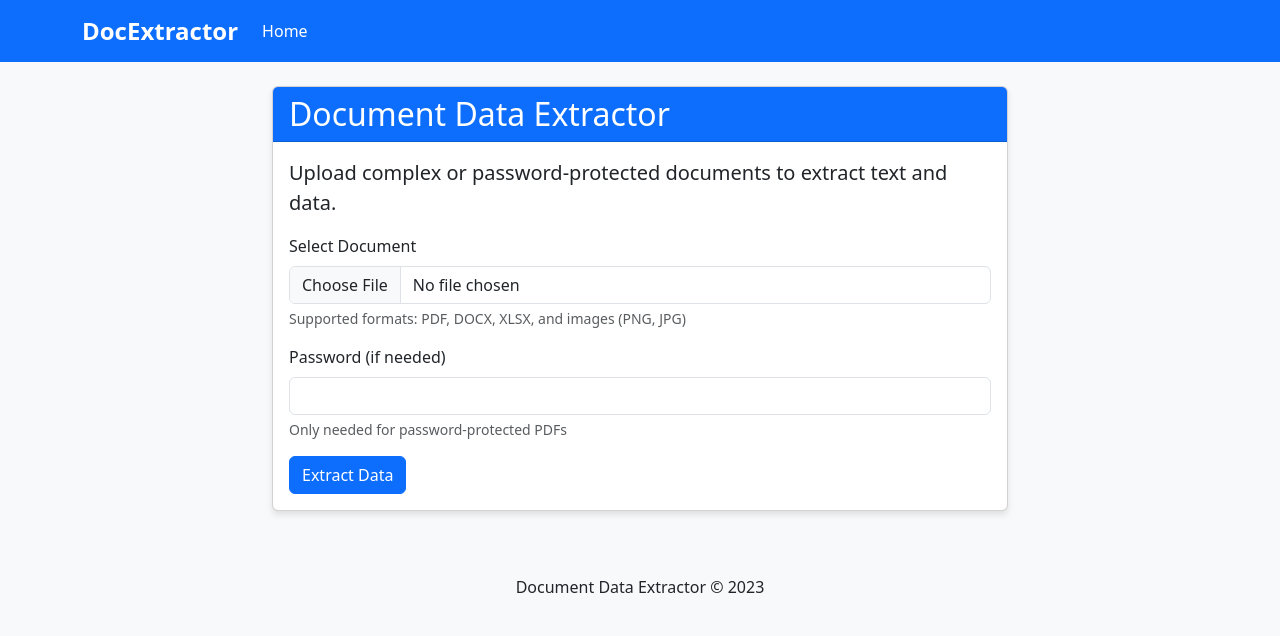
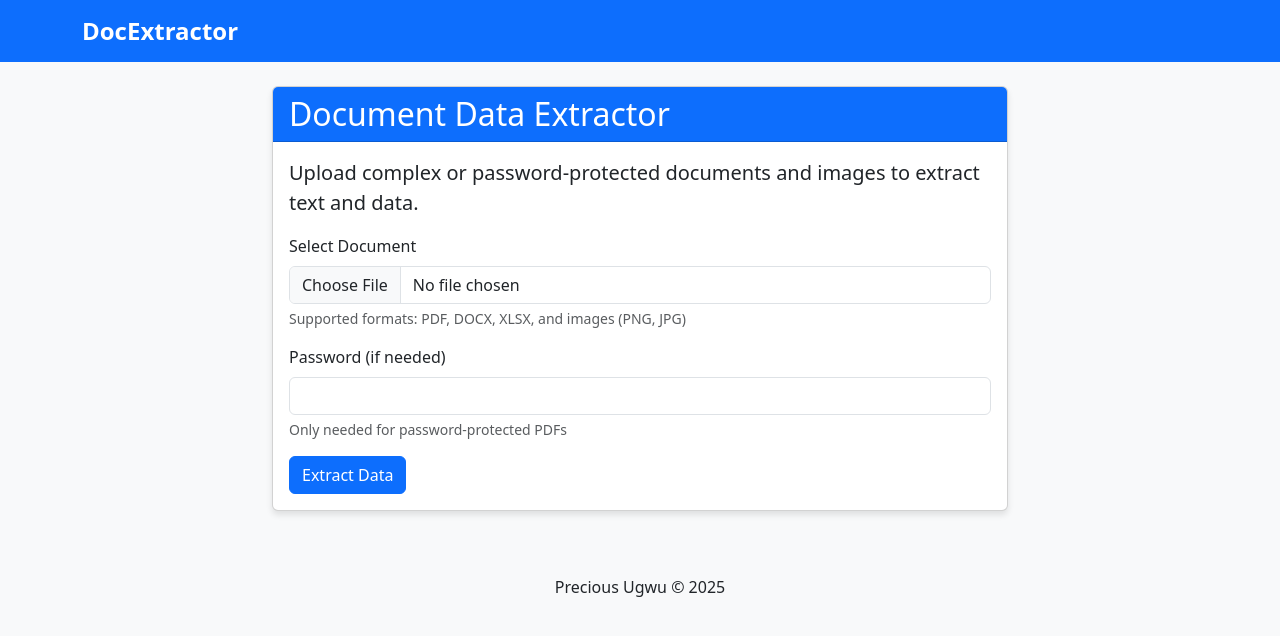
Before and after one commit to Precious-Neche/DocExtractor, a FastAPI app: page / in a window 1280 px wide. Shown: the top 636 px of the page. Run offline with FastAPI, Linux system fonts and the light colour scheme.

Commit message:
pushing to github

```diff
--- a/app/templates/base.html
+++ b/app/templates/base.html
@@ -3,7 +3,7 @@
 <head>
     <meta charset="UTF-8">
     <meta name="viewport" content="width=device-width, initial-scale=1.0">
-    <title>Document Data Extractor</title>
+    <title>DocExtractor</title>
     <link href="https://cdn.jsdelivr.net/npm/bootstrap@5.3.0/dist/css/bootstrap.min.css" rel="stylesheet">
     <link href="/static/css/styles.css" rel="stylesheet">
 </head>
@@ -14,13 +14,7 @@
             <button class="navbar-toggler" type="button" data-bs-toggle="collapse" data-bs-target="#navbarNav">
                 <span class="navbar-toggler-icon"></span>
             </button>
-            <div class="collapse navbar-collapse" id="navbarNav">
-                <ul class="navbar-nav">
-                    <li class="nav-item">
-                        <a class="nav-link active" href="/">Home</a>
-                    </li>
-                </ul>
-            </div>
+
         </div>
     </nav>
 
@@ -30,7 +24,7 @@
 
     <footer class="mt-5 py-3 bg-light">
         <div class="container text-center">
-            <p class="mb-0">Document Data Extractor &copy; 2023</p>
+            <p class="mb-0">Precious Ugwu &copy; 2025</p>
         </div>
     </footer>
 
--- a/app/templates/index.html
+++ b/app/templates/index.html
@@ -8,7 +8,7 @@
                 <h2 class="mb-0">Document Data Extractor</h2>
             </div>
             <div class="card-body">
-                <p class="lead">Upload complex or password-protected documents to extract text and data.</p>
+                <p class="lead">Upload complex or password-protected documents and images to extract text and data.</p>
 
                 <form action="/extract" method="post" enctype="multipart/form-data">
                     <div class="mb-3">
```
